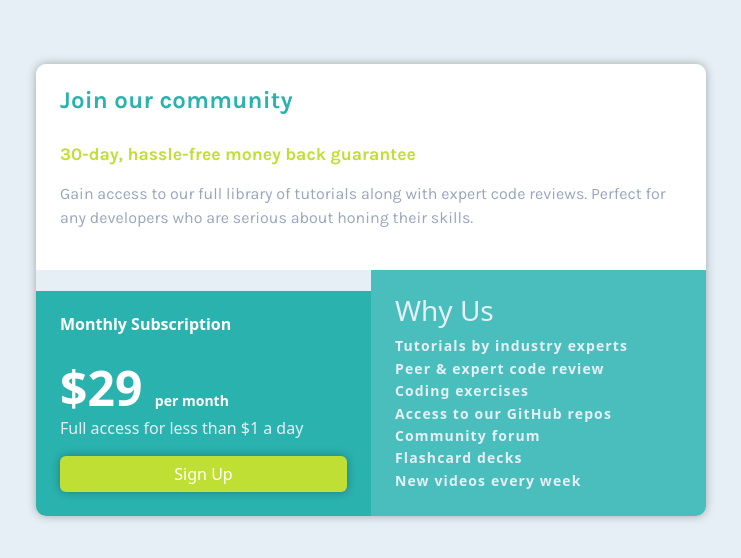
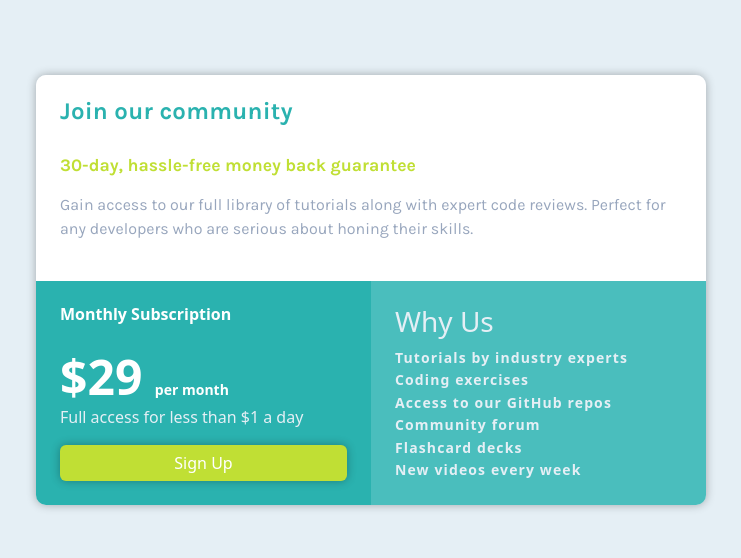
Before and after one commit to Edsonromeumaier/Single-price, a plain HTML site: page index.html in a window 1280 px wide. Shown: the part 110-668 px from the top of the page, without its empty margins (269-1010 px from the left). Drawn offline with nearby package versions, Linux system fonts and the light colour scheme.

Commit message:
Update index.html

```diff
--- a/index.html
+++ b/index.html
@@ -40,7 +40,6 @@
       <h3>Why Us </h3>
       <div class="list">
       <li>Tutorials by industry experts</li>
-      <li>Peer &amp; expert code review</li>
       <li>Coding exercises</li>
       <li>Access to our GitHub repos</li>
       <li>Community forum</li>
```
